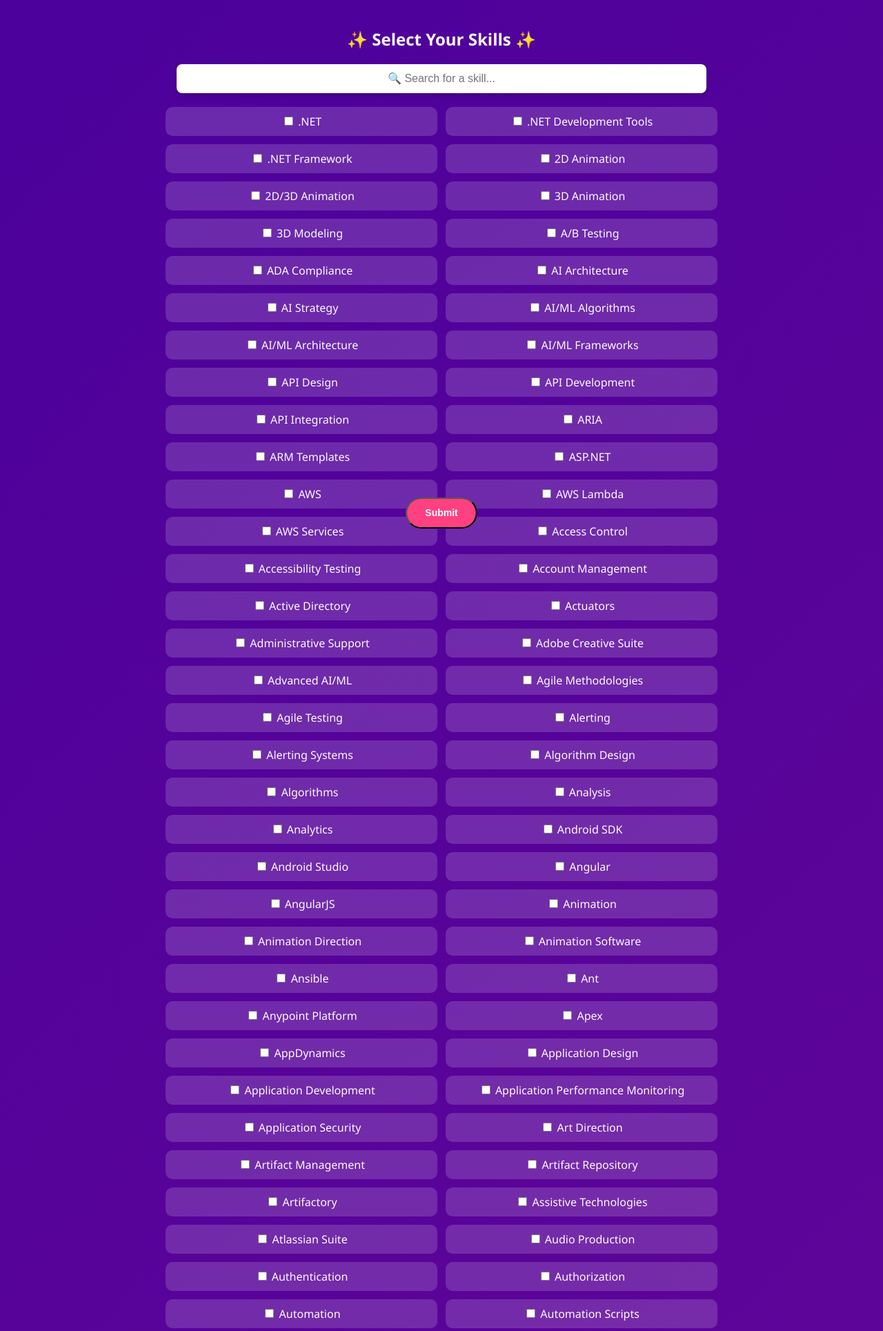
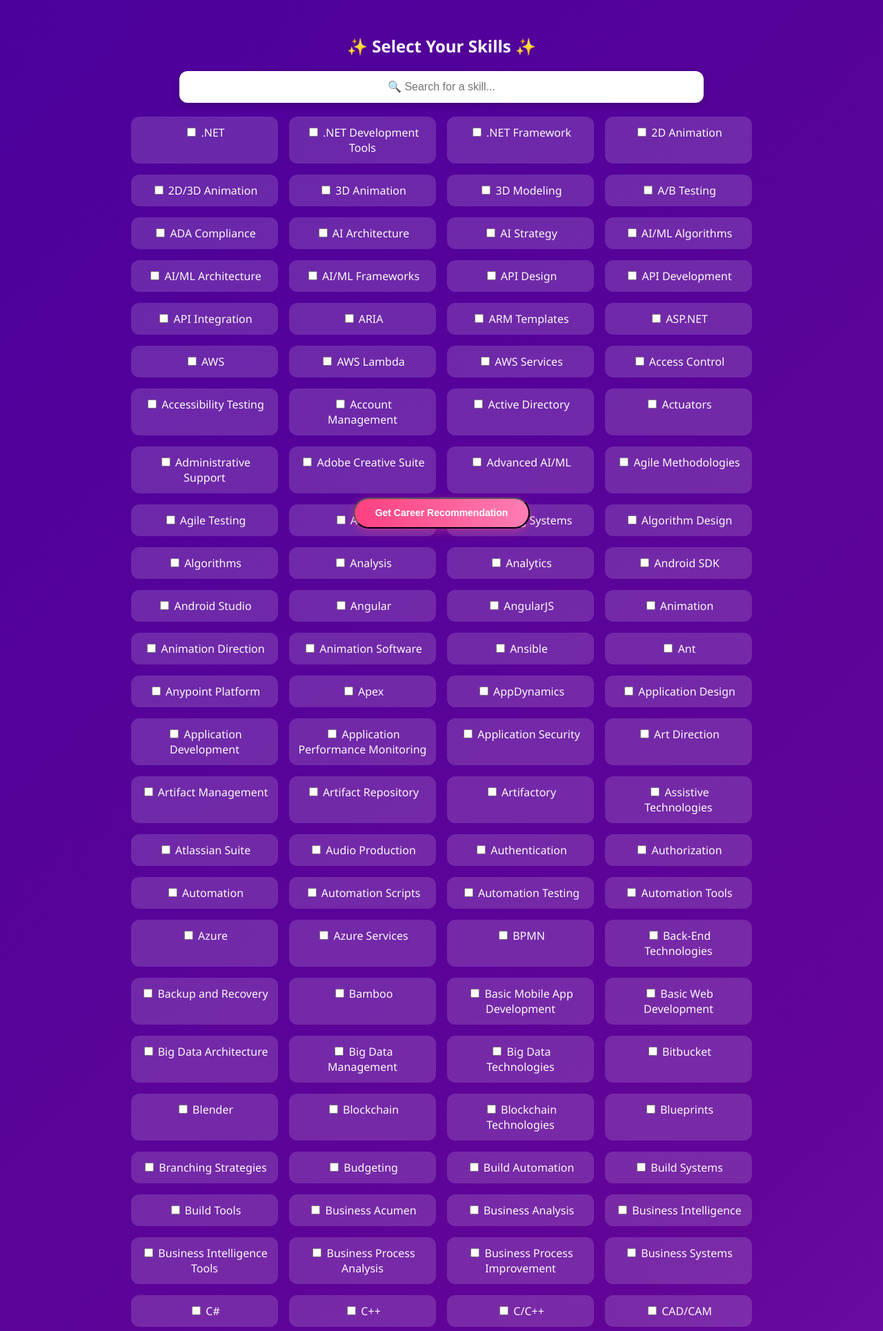
Before and after one commit to PradeeptaHemanth/career_recommender, a Flask app: page /skills in a window 1280 px wide. Shown: the top 1929 px of the page at 69% size. Run offline with Flask 3, Linux system fonts and the light colour scheme.

Commit message:
First commit

```diff
--- a/app.py
+++ b/app.py
@@ -22,4 +22,4 @@
     return render_template("results.html", careers=recommendations)
 
 if __name__ == "__main__":
-        app.run(debug=True)
+    app.run(debug=True)
--- a/model.py
+++ b/model.py
@@ -22,9 +22,11 @@
 
     recommendations = []
     for i in top_indices:
+        job_title = df.iloc[i]["Job Title"]
+        google_jobs_url = f"https://www.google.com/search?q={job_title.replace(' ', '+')}+jobs"
         recommendations.append({
-            "title": df.iloc[i]["Job Title"],
+            "title": job_title,
             "description": df.iloc[i]["Job Description"],
-            "link": f"https://www.google.com/search?q={df.iloc[i]['Job Title'].replace(' ', '+')}"
+            "link": google_jobs_url
         })
     return recommendations
--- a/static/style.css
+++ b/static/style.css
@@ -1,64 +1,84 @@
-/* General Styles */
 body {
     font-family: 'Segoe UI', Tahoma, sans-serif;
     margin: 0;
     padding: 0;
     text-align: center;
     color: rgb(251, 250, 250);
+    overflow-x: hidden;
 }
 
-/* Landing Page */
+/* ===== Landing Page ===== */
 .landing {
     background: linear-gradient(120deg, #f56f73, #f9997f, #fcb6a3, #835fd7);
     height: 100vh;
     display: flex;
     justify-content: center;
     align-items: center;
-}
-.title {
-    font-size: 3em;
-    margin-bottom: 20px;
+    flex-direction: column;
 }
 
-/* Skills Page */
+.title {
+    font-size: 3.5em;
+    background: linear-gradient(90deg, #cd0433, #bd3e0f, #2045ac, #8b08c8);
+
+    /* Fix: Standard + WebKit properties */
+    background-clip: text;
+    -webkit-background-clip: text;
+    -webkit-text-fill-color: transparent;
+
+    margin-bottom: 30px;
+    animation: shimmer 3s infinite linear, fadeIn 2s ease;
+    background-size: 200% auto;
+}
+
+/* ===== Skills Page ===== */
 .skills-page {
     background: linear-gradient(135deg, #4c019c, #620597, #9b2bdc, #6c1afa, #5738ef, #0c4ab7);
     min-height: 100vh;
-    padding: 20px;
+    padding: 30px;
 }
+
 .search-box {
     width: 60%;
-    padding: 12px;
+    padding: 14px;
     margin: 20px auto;
-    border-radius: 8px;
+    border-radius: 12px;
     border: none;
     font-size: 16px;
     display: block;
     text-align: center;
-    box-shadow: 0px 3px 8px rgba(11, 11, 11, 0.2);
+    box-shadow: 0px 3px 10px rgba(11, 11, 11, 0.25);
+    transition: all 0.3s ease;
 }
+.search-box:focus {
+    outline: none;
+    box-shadow: 0px 4px 15px rgba(255, 255, 255, 0.4);
+}
+
 .skill-list {
-    max-width: 800px;
+    max-width: 900px;
     margin: auto;
     display: grid;
-    grid-template-columns: repeat(2, 1fr); /* Two columns */
-    gap: 12px;
+    grid-template-columns: repeat(auto-fit, minmax(200px, 1fr));
+    gap: 16px;
 }
 .skill-item {
-    background: rgba(255, 255, 255, 0.158);
-    padding: 10px;
-    border-radius: 10px;
-    transition: 0.3s;
+    background: rgba(255, 255, 255, 0.15);
+    padding: 12px;
+    border-radius: 12px;
+    transition: all 0.3s ease;
+    cursor: pointer;
 }
 .skill-item:hover {
-    background: rgba(255, 255, 255, 0.299);
+    background: rgba(255, 255, 255, 0.3);
+    transform: scale(1.05);
 }
 
-/* Results Page */
+/* ===== Results Page ===== */
 .results-page {
     background: linear-gradient(120deg, #43cea2, #185a9d);
     min-height: 100vh;
-    padding: 20px;
+    padding: 30px;
 }
 .cards {
     display: flex;
@@ -66,33 +86,37 @@
     align-items: center;
 }
 .card {
-    background: rgba(253, 252, 252, 0.477);
+    background: rgba(253, 252, 252, 0.8);
     color: rgb(3, 3, 3);
-    border-radius: 15px;
-    padding: 20px;
-    margin: 15px;
+    border-radius: 18px;
+    padding: 25px;
+    margin: 18px;
     width: 70%;
-    box-shadow: 0px 5px 15px rgba(219, 78, 78, 0.3);
-    transition: transform 0.3s ease;
+    box-shadow: 0px 6px 18px rgba(0, 0, 0, 0.3);
+    transition: transform 0.3s ease, box-shadow 0.3s ease;
 }
 .card:hover {
-    transform: scale(1.05);
+    transform: translateY(-5px) scale(1.03);
+    box-shadow: 0px 10px 25px rgba(0, 0, 0, 0.4);
 }
 
-/* Buttons */
+/* ===== Buttons ===== */
 .btn {
     display: inline-block;
-    background: #ff4081;
-    padding: 12px 25px;
+    background: linear-gradient(90deg, #ff4081, #ff7eb3);
+    padding: 12px 28px;
     border-radius: 30px;
     color: white;
     text-decoration: none;
     margin: 15px;
     font-weight: bold;
-    transition: 0.3s;
+    transition: all 0.3s ease;
+    box-shadow: 0px 4px 12px rgba(255, 64, 129, 0.4);
 }
 .btn:hover {
-    background: #fa0259;
+    background: linear-gradient(90deg, #fa0259, #ff4081);
+    box-shadow: 0px 6px 18px rgba(255, 64, 129, 0.6);
+    transform: scale(1.08);
 }
 .submit-bar {
     position: fixed;
@@ -102,7 +126,7 @@
     z-index: 100;
 }
 
-/* Animations */
+/* ===== Animations ===== */
 .fade-in {
     animation: fadeIn 1.2s ease-in-out;
 }
@@ -112,7 +136,6 @@
 .pulse {
     animation: pulse 1.5s infinite;
 }
-
 @keyframes fadeIn {
     from {opacity: 0;}
     to {opacity: 1;}
@@ -126,3 +149,7 @@
     50% {transform: scale(1.05);}
     100% {transform: scale(1);}
 }
+@keyframes shimmer {
+    0% {background-position: 0% 50%;}
+    100% {background-position: 200% 50%;}
+}
--- a/templates/index.html
+++ b/templates/index.html
@@ -7,7 +7,7 @@
 <body class="landing">
     <div class="center fade-in">
         <h1 class="title">🚀 Career Recommendation System</h1>
-        <a href="/skills" class="btn pulse">Select Skills</a>
+        <a href="/skills" class="btn pulse">Get Started</a>
     </div>
 </body>
 </html>
--- a/templates/results.html
+++ b/templates/results.html
@@ -11,7 +11,8 @@
             <div class="card slide-up">
                 <h3>{{ career.title }}</h3>
                 <p>{{ career.description }}</p>
-                <a href="{{ career.link }}" target="_blank" class="btn">Learn More</a>
+                <a href="{{ career.link }}" class="btn" target="_blank">Find Jobs</a>
+
             </div>
         {% endfor %}
     </div>
--- a/templates/skills.html
+++ b/templates/skills.html
@@ -31,7 +31,7 @@
 
         <!-- Fixed Submit Button -->
         <div class="submit-bar">
-            <button type="submit" class="btn pulse">Submit</button>
+            <button type="submit" class="btn pulse">Get Career Recommendation</button>
         </div>
     </form>
 </body>
```
Also changed, not shown: templates/jobs.html (added, +27 -0 lines).
